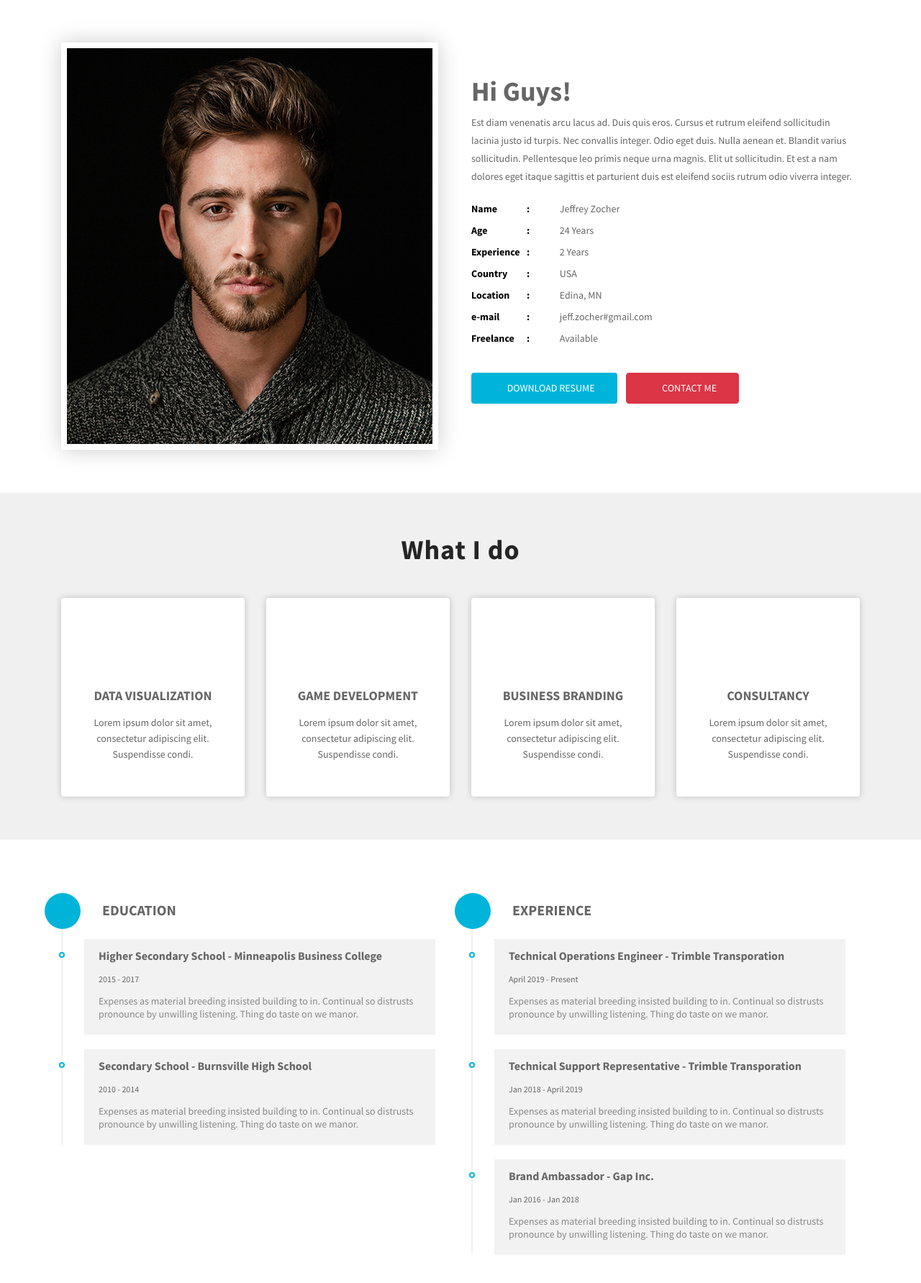
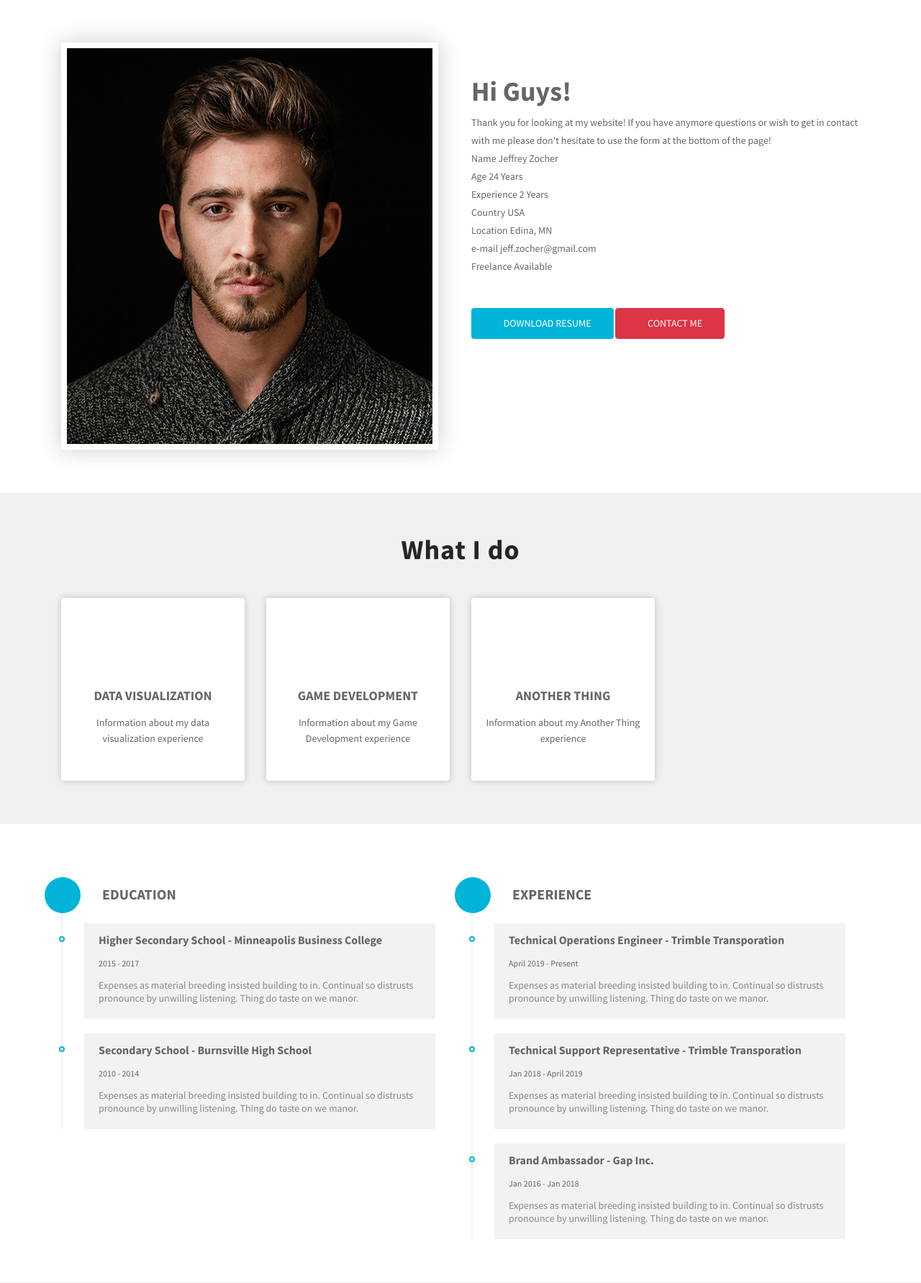
Before and after one commit to jzocher/portfolio, a Flask app: page / in a window 1280 px wide. Shown: the part 585-2368 px from the top of the page at 72% size. Run offline with Flask 2, Linux system fonts and the light colour scheme; some libraries are stand-ins or nearby versions; some web fonts are replaced.

Commit message:
Added a bit more info. Fixed typos

```diff
--- a/templates/index.html
+++ b/templates/index.html
@@ -156,15 +156,14 @@
           <div class="col-lg-6 col-md-6 col-sm-12 col-xs-12">
             <div class="profile-wrapper wow fadeInRight" data-wow-delay="0.3s">
               <h3>Hi Guys!</h3>
-              <p>Est diam venenatis arcu lacus ad. Duis quis eros. Cursus et rutrum eleifend sollicitudin lacinia justo id turpis. Nec convallis integer. Odio eget duis. Nulla aenean et. Blandit varius sollicitudin. Pellentesque leo primis neque urna magnis. Elit ut sollicitudin. Et est a nam dolores eget itaque sagittis et parturient duis est eleifend sociis rutrum odio viverra integer.</p>
-              <div class="about-profile">
+              <p>Thank you for looking at my website! If you have anymore questions or wish to get in contact with me please don't hesitate to use the form at the bottom of the page!
                 <ul class="admin-profile">
                   <li><span class="pro-title"> Name </span> <span class="pro-detail">Jeffrey Zocher</span></li>
                   <li><span class="pro-title"> Age </span> <span class="pro-detail">24 Years</span></li>
                   <li><span class="pro-title"> Experience </span> <span class="pro-detail">2 Years</span></li>
                   <li><span class="pro-title"> Country </span> <span class="pro-detail">USA</span></li>
                   <li><span class="pro-title"> Location </span> <span class="pro-detail">Edina, MN</span></li>
-                  <li><span class="pro-title"> e-mail </span> <span class="pro-detail">jeff.zocher#gmail.com</span></li>
+                  <li><span class="pro-title"> e-mail </span> <span class="pro-detail">jeff.zocher@gmail.com</span></li>
                   <li><span class="pro-title"> Freelance </span> <span class="pro-detail">Available</span></li>
                 </ul>
               </div>
@@ -190,7 +189,7 @@
               </div>
               <div class="services-content">
                 <h3><a href="#">Data Visualization</a></h3>
-                <p>Lorem ipsum dolor sit amet, consectetur adipiscing elit. Suspendisse condi.</p>
+                <p>Information about my data visualization experience</p>
               </div>
             </div>
           </div>
@@ -202,7 +201,7 @@
               </div>
               <div class="services-content">
                 <h3><a href="#">Game Development</a></h3>
-                <p>Lorem ipsum dolor sit amet, consectetur adipiscing elit. Suspendisse condi.</p>
+                <p>Information about my Game Development experience</p>
               </div>
             </div>
           </div>
@@ -213,20 +212,8 @@
                 <i class="icon-briefcase"></i>
               </div>
               <div class="services-content">
-                <h3><a href="#">Business Branding</a></h3>
-                <p>Lorem ipsum dolor sit amet, consectetur adipiscing elit. Suspendisse condi.</p>
-              </div>
-            </div>
-          </div>
-          <!-- Services item -->
-          <div class="col-md-6 col-lg-3 col-xs-12">
-            <div class="services-item wow fadeInDown" data-wow-delay="1.2s">
-              <div class="icon">
-                <i class="icon-bubbles"></i>
-              </div>
-              <div class="services-content">
-                <h3><a href="#">Consultancy</a></h3>
-                <p>Lorem ipsum dolor sit amet, consectetur adipiscing elit. Suspendisse condi.</p>
+                <h3><a href="#">Another Thing</a></h3>
+                <p>Information about my Another Thing experience</p>
               </div>
             </div>
           </div>
@@ -312,13 +299,13 @@
                 All
               </a>
               <a class="filter btn btn-common" data-filter=".design">
-                Design
+                Data
               </a>
               <a class="filter btn btn-common" data-filter=".development">
                 Development
               </a>
               <a class="filter btn btn-common" data-filter=".print">
-                Print
+                Something
               </a>
             </div>
             <!-- Portfolio Controller/Buttons Ends-->
@@ -436,35 +423,35 @@
     <!-- Portfolio Section Ends -->
 
     <!-- Counter Area Start-->
-    <section class="counter-section section-padding">
+    <!-- <section class="counter-section section-padding">
       <div class="container">
-        <div class="row">
+        <div class="row"> -->
           <!-- Counter Item -->
-          <div class="col-md-3 col-sm-6 work-counter-widget text-center">
+          <!-- <div class="col-md-3 col-sm-6 work-counter-widget text-center">
             <div class="counter wow fadeInDown" data-wow-delay="0.3s">
               <div class="icon"><i class="icon-briefcase"></i></div>
               <div class="counterUp">250</div>
               <p>Project Working</p>
             </div>
-          </div>
+          </div> -->
           <!-- Counter Item -->
-          <div class="col-md-3 col-sm-6 work-counter-widget text-center">
+          <!-- <div class="col-md-3 col-sm-6 work-counter-widget text-center">
             <div class="counter wow fadeInDown" data-wow-delay="0.6s">
               <div class="icon"><i class="icon-check"></i></div>
               <div class="counterUp">950</div>
               <p>Project Done</p>
             </div>
-          </div>
+          </div> -->
           <!-- Counter Item -->
-          <div class="col-md-3 col-sm-6 work-counter-widget text-center">
+          <!-- <div class="col-md-3 col-sm-6 work-counter-widget text-center">
             <div class="counter wow fadeInDown" data-wow-delay="0.9s">
               <div class="icon"><i class="icon-diamond"></i></div>
               <div class="counterUp">150</div>
               <p>Awards Received</p>
             </div>
-          </div>
+          </div> -->
           <!-- Counter Item -->
-          <div class="col-md-3 col-sm-6 work-counter-widget text-center">
+          <!-- <div class="col-md-3 col-sm-6 work-counter-widget text-center">
             <div class="counter wow fadeInDown" data-wow-delay="1.2s">
               <div class="icon"><i class="icon-heart"></i></div>
               <div class="counterUp">299</div>
@@ -473,8 +460,8 @@
           </div>
         </div>
       </div>
-    </section>
-    <!-- Counter Area End-->
+    </section> -->
+    <!-- Counter Area End -->
 
     <!-- Contact Section Start -->
     <section id="contact" class="section-padding">
```
